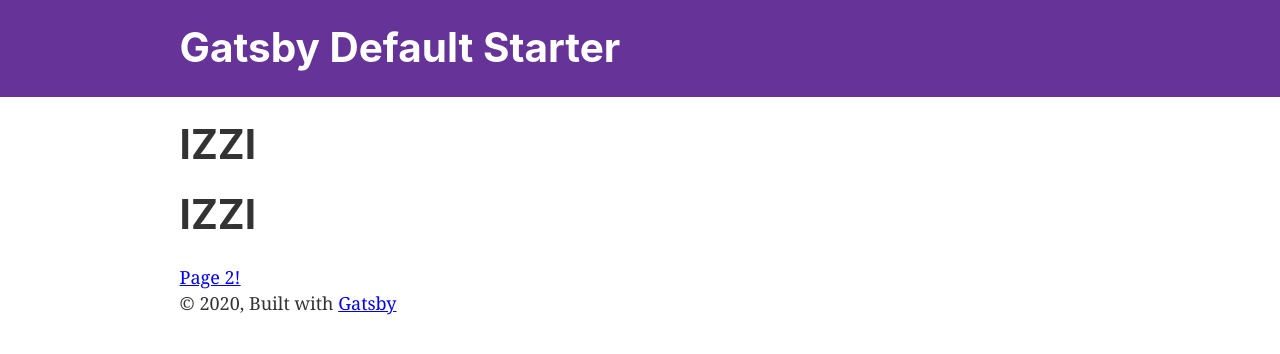
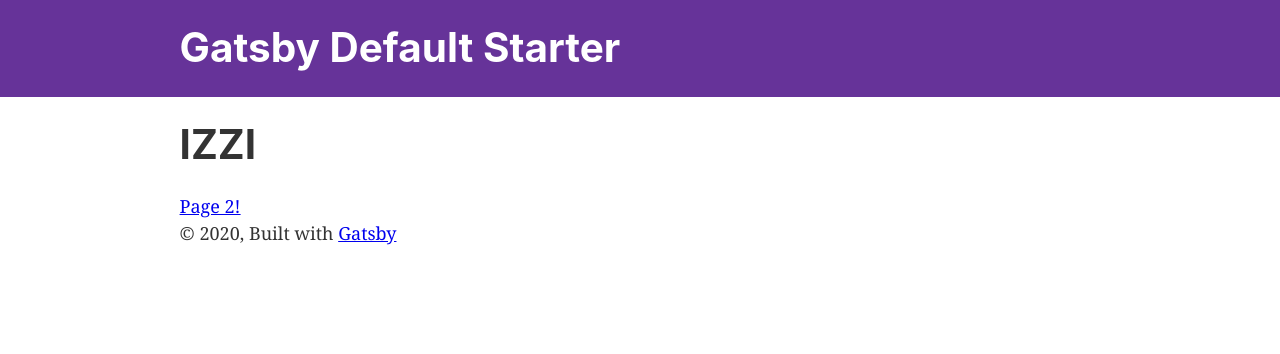
Before and after one commit to workwithizzi/izzitestdomain_xyz, a Gatsby site: page / in a window 1280 px wide. Built offline with nearby package versions, Linux system fonts and the light colour scheme; Gatsby itself is replaced by a stand-in of ours.

Commit message:
Remove extra h1

```diff
--- a/src/pages/index.js
+++ b/src/pages/index.js
@@ -8,7 +8,6 @@ const IndexPage = () => (
   <Layout>
     <SEO title="Home" />
     <h1>IZZI</h1>
-    <h1>IZZI</h1>
     <Link to="/page-2/">Page 2!</Link>
   </Layout>
 )
```
